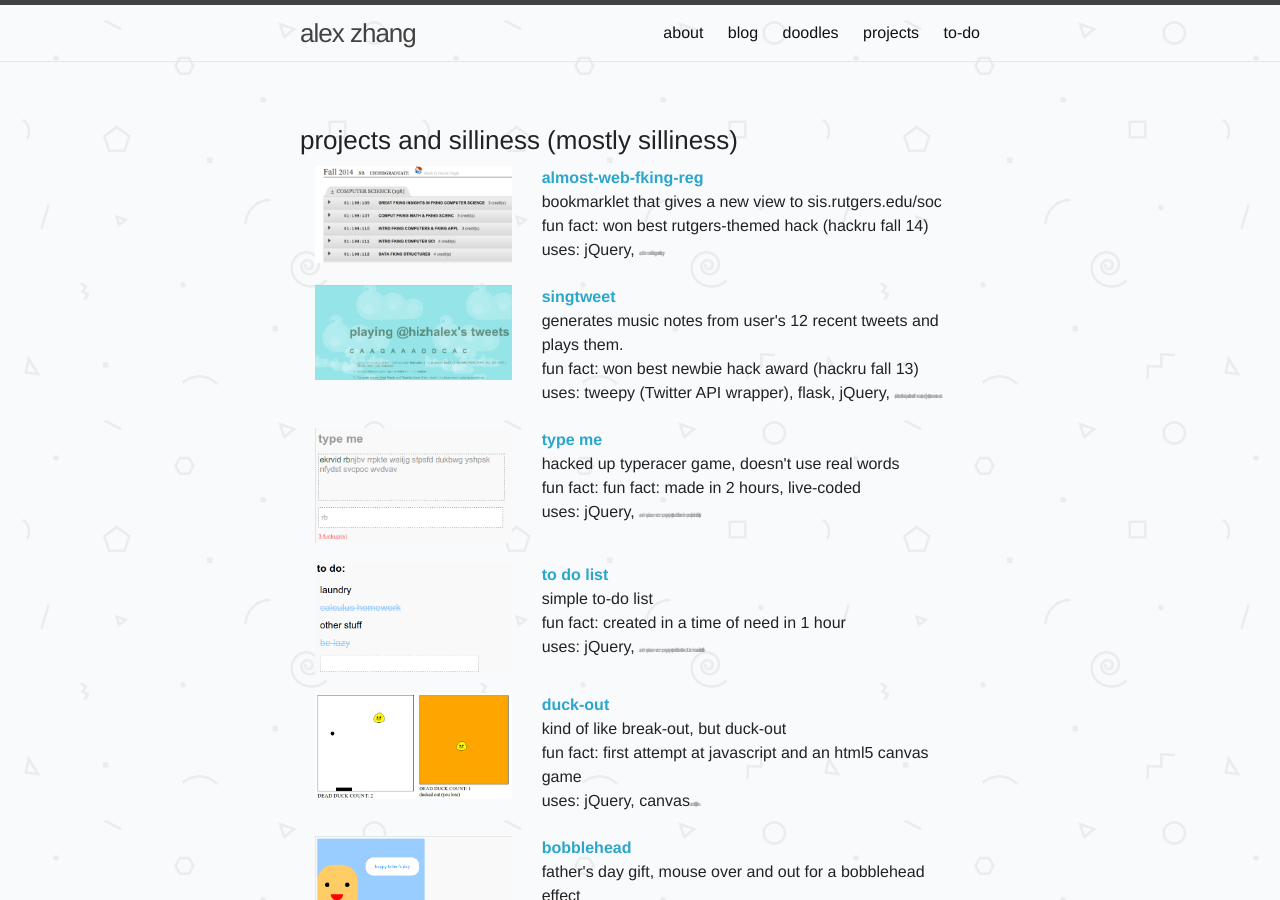
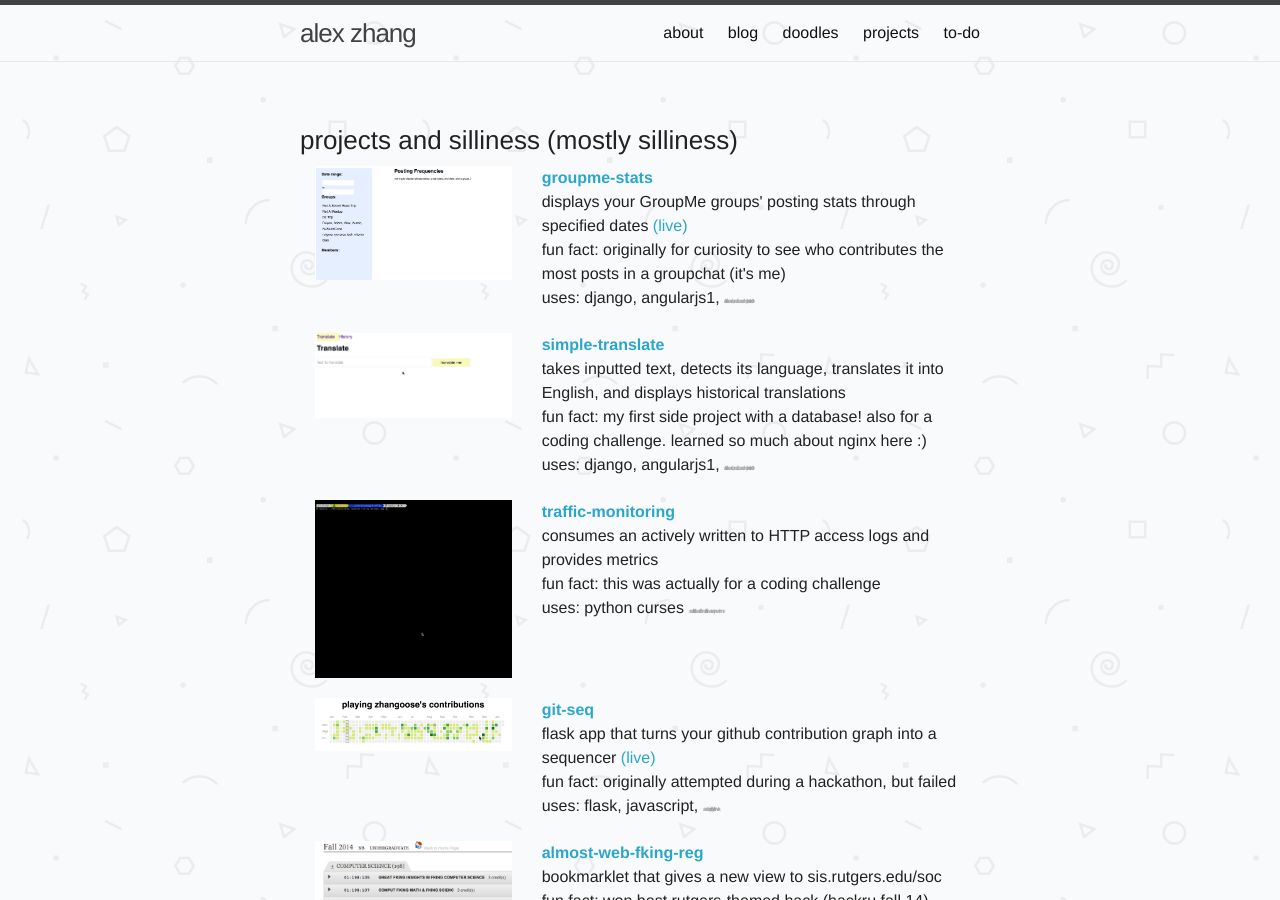
Before and after one commit to zhangoose/zhangoose.github.io, a Jekyll site: the page built from projects.html, in a window 1280 px wide and 900 px high. Built offline with Jekyll 4.4.1, drawn with Linux system fonts in a browser that asks for light colours.

Commit message:
Post-2016 update (#1)
* added more projects
* made myself sound less like a 5 year-old
* and more like a 6 year-old
* added a gitignore
* added more todos
* erased the old resume

```diff
--- a/projects.html
+++ b/projects.html
@@ -16,7 +16,58 @@ p{
 
 
 <h3>projects and silliness (mostly silliness)</h3>
+<div class="row">
+	<div class="small-4 columns">
+		<img src="/img/proj/groupmestats.gif"/>
+	</div>
+	<div class="small-8 columns">
+		<a href="http://www.github.com/zhangoose/groupme-stats"><strong>groupme-stats</strong></a>
+    <br>displays your GroupMe groups' posting stats through specified dates <a href="https://gm-stats.us/#!/">(live)</a>
+		<br>fun fact: originally for curiosity to see who contributes the most posts in a groupchat (it's me)
+		<br>uses: django, angularjs1, <span class="small-text">a lot of research, and abuse of my favorite color!</span>
+	</div>
+</div>
 
+<p>
+<div class="row">
+	<div class="small-4 columns">
+		<img src="/img/proj/simple-translate.gif"/>
+	</div>
+	<div class="small-8 columns">
+    <a href="http://www.github.com/zhangoose/simple-translate"><strong>simple-translate</strong></a>
+    <br>takes inputted text, detects its language, translates it into English, and displays historical translations
+		<br>fun fact: my first side project with a database! also for a coding challenge. learned so much about nginx here :)
+		<br>uses: django, angularjs1, <span class="small-text">a lot of research, and abuse of my favorite color!</span>
+	</div>
+</div>
+
+<p>
+<div class="row">
+	<div class="small-4 columns">
+		<img src="/img/proj/trafficmonitoring.gif"/>
+	</div>
+	<div class="small-8 columns">
+		<a href="http://www.github.com/zhangoose/traffic-monitoring"><strong>traffic-monitoring</strong></a>
+    <br>consumes an actively written to HTTP access logs and provides metrics
+		<br>fun fact: this was actually for a coding challenge
+		<br>uses: python curses <span class="small-text">and a lot of research!! most of this was very new to me</span>
+	</div>
+</div>
+
+<p>
+<div class="row">
+	<div class="small-4 columns">
+		<img src="/img/proj/gitseq.png"/>
+	</div>
+	<div class="small-8 columns">
+		<a href="http://www.github.com/zhangoose/git-seq"><strong>git-seq</strong></a>
+    <br>flask app that turns your github contribution graph into a sequencer <a href="http://stark-lowlands-98254.herokuapp.com/">(live)</a>
+		<br>fun fact: originally attempted during a hackathon, but failed
+		<br>uses: flask, javascript, <span class="small-text">and a quiet night after work</span>
+	</div>
+</div>
+
+<p>
 <div class="row">
 	<div class="small-4 columns">
 		<img src="/img/proj/webfkingreg.png"/>
@@ -28,6 +79,7 @@ p{
 		<br>uses: jQuery, <span class="small-text">, and human fucking parasitology</span>
 	</div>
 </div>
+
 <p>
 <div class="row">
 	<div class="small-4 columns">
```
Also changed, not shown: about.md (+11 -8 lines), todo.md (+4 -3 lines), README.md, img/aboutme.png (added), img/favicon/1.ico, img/favicon/1.png (deleted), img/proj/gitseq.png (added), img/proj/groupmestats.gif (added), img/proj/simple-translate.gif (added), img/proj/trafficmonitoring.gif (added), 3 other files.
